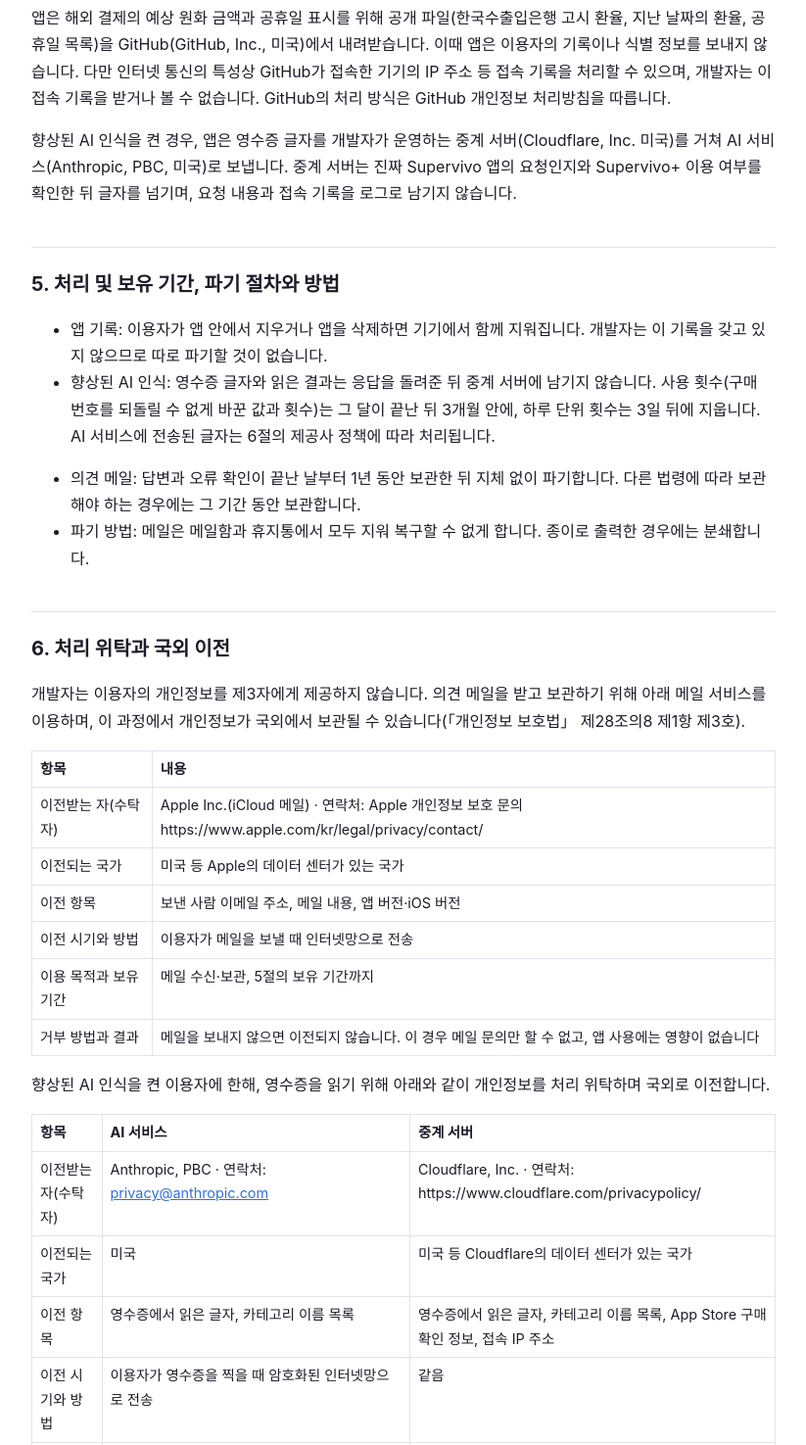
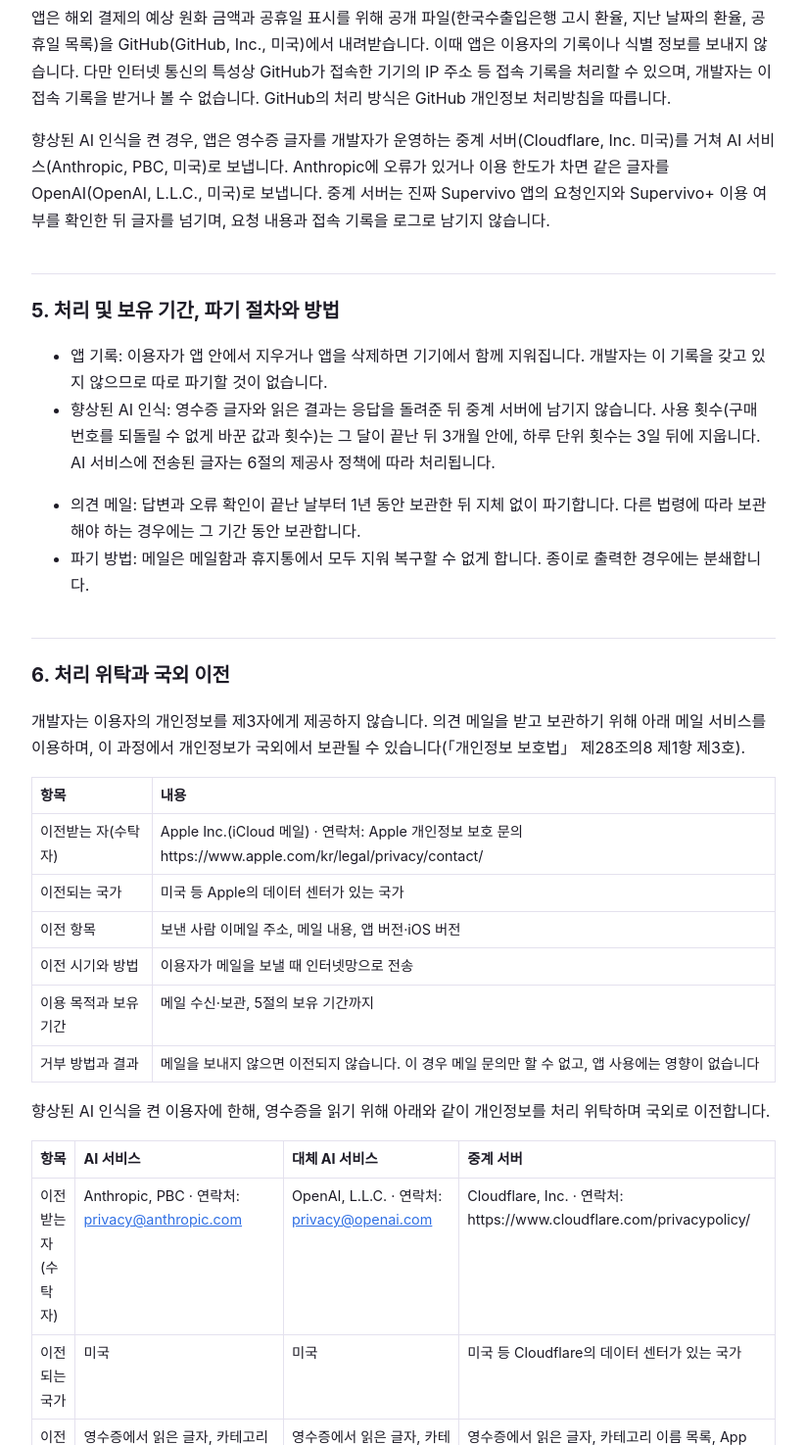
Before and after one commit to tsusuu/supervivo-legal, a plain HTML site: page privacy/index.html in a window 1280 px wide. Shown: the part 1600-3075 px from the top of the page at 98% size, without its empty margins (228-1051 px from the left). Drawn offline with Linux system fonts and the light colour scheme.

Commit message:
docs: 처리방침에 대체 AI 서비스(OpenAI) 추가
Co-Authored-By: Claude Opus 5.5 <noreply@anthropic.com>

```diff
--- a/privacy/index.html
+++ b/privacy/index.html
@@ -32,7 +32,7 @@ nav { font-size: .9em; color: var(--muted); }
 <ul><li>Face ID 잠금은 iOS의 "Face ID 필요" 기능을 그대로 씁니다. 앱은 얼굴 정보에 접근하지 않습니다.</li><li>홈 화면·잠금 화면 위젯의 금액은 기기 안의 앱 기록으로 만들고 외부로 보내지 않습니다. 잠금 화면에서 금액을 가릴지는 앱 설정에서 고를 수 있습니다.</li></ul>
 <h2>4. 인터넷 연결</h2>
 <p>앱은 해외 결제의 예상 원화 금액과 공휴일 표시를 위해 공개 파일(한국수출입은행 고시 환율, 지난 날짜의 환율, 공휴일 목록)을 GitHub(GitHub, Inc., 미국)에서 내려받습니다. 이때 앱은 이용자의 기록이나 식별 정보를 보내지 않습니다. 다만 인터넷 통신의 특성상 GitHub가 접속한 기기의 IP 주소 등 접속 기록을 처리할 수 있으며, 개발자는 이 접속 기록을 받거나 볼 수 없습니다. GitHub의 처리 방식은 GitHub 개인정보 처리방침을 따릅니다.</p>
-<p>향상된 AI 인식을 켠 경우, 앱은 영수증 글자를 개발자가 운영하는 중계 서버(Cloudflare, Inc. 미국)를 거쳐 AI 서비스(Anthropic, PBC, 미국)로 보냅니다. 중계 서버는 진짜 Supervivo 앱의 요청인지와 Supervivo+ 이용 여부를 확인한 뒤 글자를 넘기며, 요청 내용과 접속 기록을 로그로 남기지 않습니다.</p>
+<p>향상된 AI 인식을 켠 경우, 앱은 영수증 글자를 개발자가 운영하는 중계 서버(Cloudflare, Inc. 미국)를 거쳐 AI 서비스(Anthropic, PBC, 미국)로 보냅니다. Anthropic에 오류가 있거나 이용 한도가 차면 같은 글자를 OpenAI(OpenAI, L.L.C., 미국)로 보냅니다. 중계 서버는 진짜 Supervivo 앱의 요청인지와 Supervivo+ 이용 여부를 확인한 뒤 글자를 넘기며, 요청 내용과 접속 기록을 로그로 남기지 않습니다.</p>
 <h2>5. 처리 및 보유 기간, 파기 절차와 방법</h2>
 <ul><li>앱 기록: 이용자가 앱 안에서 지우거나 앱을 삭제하면 기기에서 함께 지워집니다. 개발자는 이 기록을 갖고 있지 않으므로 따로 파기할 것이 없습니다.</li><li>향상된 AI 인식: 영수증 글자와 읽은 결과는 응답을 돌려준 뒤 중계 서버에 남기지 않습니다. 사용 횟수(구매 번호를 되돌릴 수 없게 바꾼 값과 횟수)는 그 달이 끝난 뒤 3개월 안에, 하루 단위 횟수는 3일 뒤에 지웁니다. AI 서비스에 전송된 글자는 6절의 제공사 정책에 따라 처리됩니다.</li></ul>
 <ul><li>의견 메일: 답변과 오류 확인이 끝난 날부터 1년 동안 보관한 뒤 지체 없이 파기합니다. 다른 법령에 따라 보관해야 하는 경우에는 그 기간 동안 보관합니다.</li><li>파기 방법: 메일은 메일함과 휴지통에서 모두 지워 복구할 수 없게 합니다. 종이로 출력한 경우에는 분쇄합니다.</li></ul>
@@ -40,7 +40,7 @@ nav { font-size: .9em; color: var(--muted); }
 <p>개발자는 이용자의 개인정보를 제3자에게 제공하지 않습니다. 의견 메일을 받고 보관하기 위해 아래 메일 서비스를 이용하며, 이 과정에서 개인정보가 국외에서 보관될 수 있습니다(「개인정보 보호법」 제28조의8 제1항 제3호).</p>
 <div class="table"><table><thead><tr><th>항목</th><th>내용</th></tr></thead><tbody><tr><td>이전받는 자(수탁자)</td><td>Apple Inc.(iCloud 메일) · 연락처: Apple 개인정보 보호 문의 https://www.apple.com/kr/legal/privacy/contact/</td></tr><tr><td>이전되는 국가</td><td>미국 등 Apple의 데이터 센터가 있는 국가</td></tr><tr><td>이전 항목</td><td>보낸 사람 이메일 주소, 메일 내용, 앱 버전·iOS 버전</td></tr><tr><td>이전 시기와 방법</td><td>이용자가 메일을 보낼 때 인터넷망으로 전송</td></tr><tr><td>이용 목적과 보유 기간</td><td>메일 수신·보관, 5절의 보유 기간까지</td></tr><tr><td>거부 방법과 결과</td><td>메일을 보내지 않으면 이전되지 않습니다. 이 경우 메일 문의만 할 수 없고, 앱 사용에는 영향이 없습니다</td></tr></tbody></table></div>
 <p>향상된 AI 인식을 켠 이용자에 한해, 영수증을 읽기 위해 아래와 같이 개인정보를 처리 위탁하며 국외로 이전합니다.</p>
-<div class="table"><table><thead><tr><th>항목</th><th>AI 서비스</th><th>중계 서버</th></tr></thead><tbody><tr><td>이전받는 자(수탁자)</td><td>Anthropic, PBC · 연락처: <a href="mailto:privacy@anthropic.com">privacy@anthropic.com</a></td><td>Cloudflare, Inc. · 연락처: https://www.cloudflare.com/privacypolicy/</td></tr><tr><td>이전되는 국가</td><td>미국</td><td>미국 등 Cloudflare의 데이터 센터가 있는 국가</td></tr><tr><td>이전 항목</td><td>영수증에서 읽은 글자, 카테고리 이름 목록</td><td>영수증에서 읽은 글자, 카테고리 이름 목록, App Store 구매 확인 정보, 접속 IP 주소</td></tr><tr><td>이전 시기와 방법</td><td>이용자가 영수증을 찍을 때 암호화된 인터넷망으로 전송</td><td>같음</td></tr><tr><td>이용 목적과 보유 기간</td><td>금액·날짜·가게·카테고리 읽기. 보유 기간은 제공사의 API 데이터 정책을 따름</td><td>앱·구매 확인과 전달. 글자는 저장하지 않고, 사용 횟수는 5절의 기간까지</td></tr><tr><td>거부 방법과 결과</td><td>설정에서 향상된 AI 인식을 끄면 이전되지 않습니다. 이 경우 영수증은 기기 안 인식으로만 읽습니다</td><td>같음</td></tr></tbody></table></div>
+<div class="table"><table><thead><tr><th>항목</th><th>AI 서비스</th><th>대체 AI 서비스</th><th>중계 서버</th></tr></thead><tbody><tr><td>이전받는 자(수탁자)</td><td>Anthropic, PBC · 연락처: <a href="mailto:privacy@anthropic.com">privacy@anthropic.com</a></td><td>OpenAI, L.L.C. · 연락처: <a href="mailto:privacy@openai.com">privacy@openai.com</a></td><td>Cloudflare, Inc. · 연락처: https://www.cloudflare.com/privacypolicy/</td></tr><tr><td>이전되는 국가</td><td>미국</td><td>미국</td><td>미국 등 Cloudflare의 데이터 센터가 있는 국가</td></tr><tr><td>이전 항목</td><td>영수증에서 읽은 글자, 카테고리 이름 목록</td><td>영수증에서 읽은 글자, 카테고리 이름 목록</td><td>영수증에서 읽은 글자, 카테고리 이름 목록, App Store 구매 확인 정보, 접속 IP 주소</td></tr><tr><td>이전 시기와 방법</td><td>이용자가 영수증을 찍을 때 암호화된 인터넷망으로 전송</td><td>Anthropic에 오류가 있거나 한도가 찰 때만, 같은 방법으로 전송</td><td>이용자가 영수증을 찍을 때 같은 방법으로 전송</td></tr><tr><td>이용 목적과 보유 기간</td><td>금액·날짜·가게·카테고리 읽기. 보유 기간은 제공사의 API 데이터 정책을 따름</td><td>같음</td><td>앱·구매 확인과 전달. 글자는 저장하지 않고, 사용 횟수는 5절의 기간까지</td></tr><tr><td>거부 방법과 결과</td><td>설정에서 향상된 AI 인식을 끄면 이전되지 않습니다. 이 경우 영수증은 기기 안 인식으로만 읽습니다</td><td>같음</td><td>같음</td></tr></tbody></table></div>
 <h2>7. 백업 파일과 iCloud 기기 백업</h2>
 <ul><li>"백업 파일 만들기"로 만든 파일(.supervivo)과 CSV 파일에는 앱 기록이 그대로 들어 있고 암호화되지 않습니다. 파일을 어디에 보관하고 누구와 공유할지는 이용자가 정하며, 다른 사람에게 보내지 않도록 주의해 주세요.</li><li>이용자가 iPhone의 iCloud 백업을 켜 두었다면 앱 기록이 iOS 기기 백업에 포함될 수 있습니다. 이 백업은 이용자의 Apple 계정과 Apple의 처리방침에 따라 처리되며, 개발자는 접근할 수 없습니다.</li></ul>
 <h2>8. 이용자와 법정대리인의 권리와 행사 방법</h2>
```
Also changed, not shown: 1 other file.
